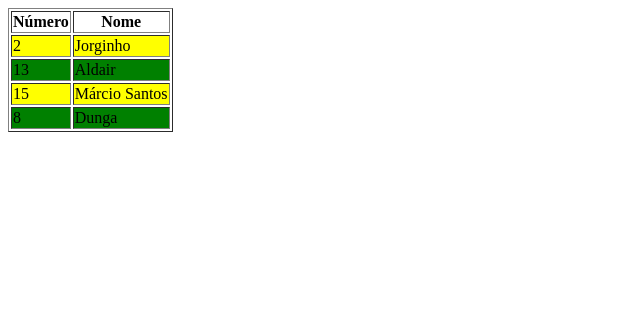
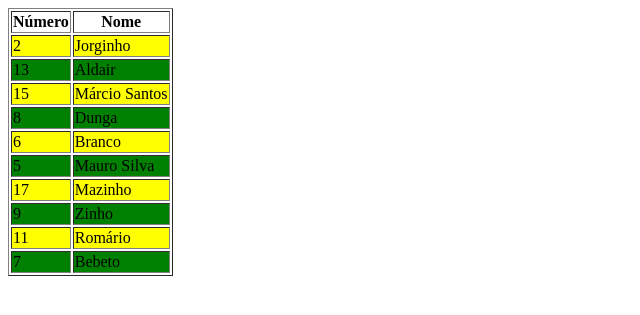
Before and after one commit to GiKassime/Linguagem-Programacao-Web, a PHP site: page / in a window 1280 px wide. Shown: the top 315 px of the page, without its empty margins (0-640 px from the left). Run offline with PHP 8.4, Linux system fonts and the light colour scheme.

Commit message:
adicionei mais jogadores

```diff
--- a/1Bimestre/aula3/exercicios/1/index.php
+++ b/1Bimestre/aula3/exercicios/1/index.php
@@ -23,7 +23,13 @@
                 [2,"Jorginho"],
                 [13,"Aldair"],
                 [15,"Márcio Santos"],
-                [8,"Dunga"]
+                [8,"Dunga"],
+                [6,"Branco"],
+                [5,"Mauro Silva"],
+                [17,"Mazinho"],
+                [9,"Zinho"],
+                [11,"Romário"],
+                [7,"Bebeto"]
             ];
             foreach ($jogadores as $key => $jogador) {
                 $color = "green";
```
